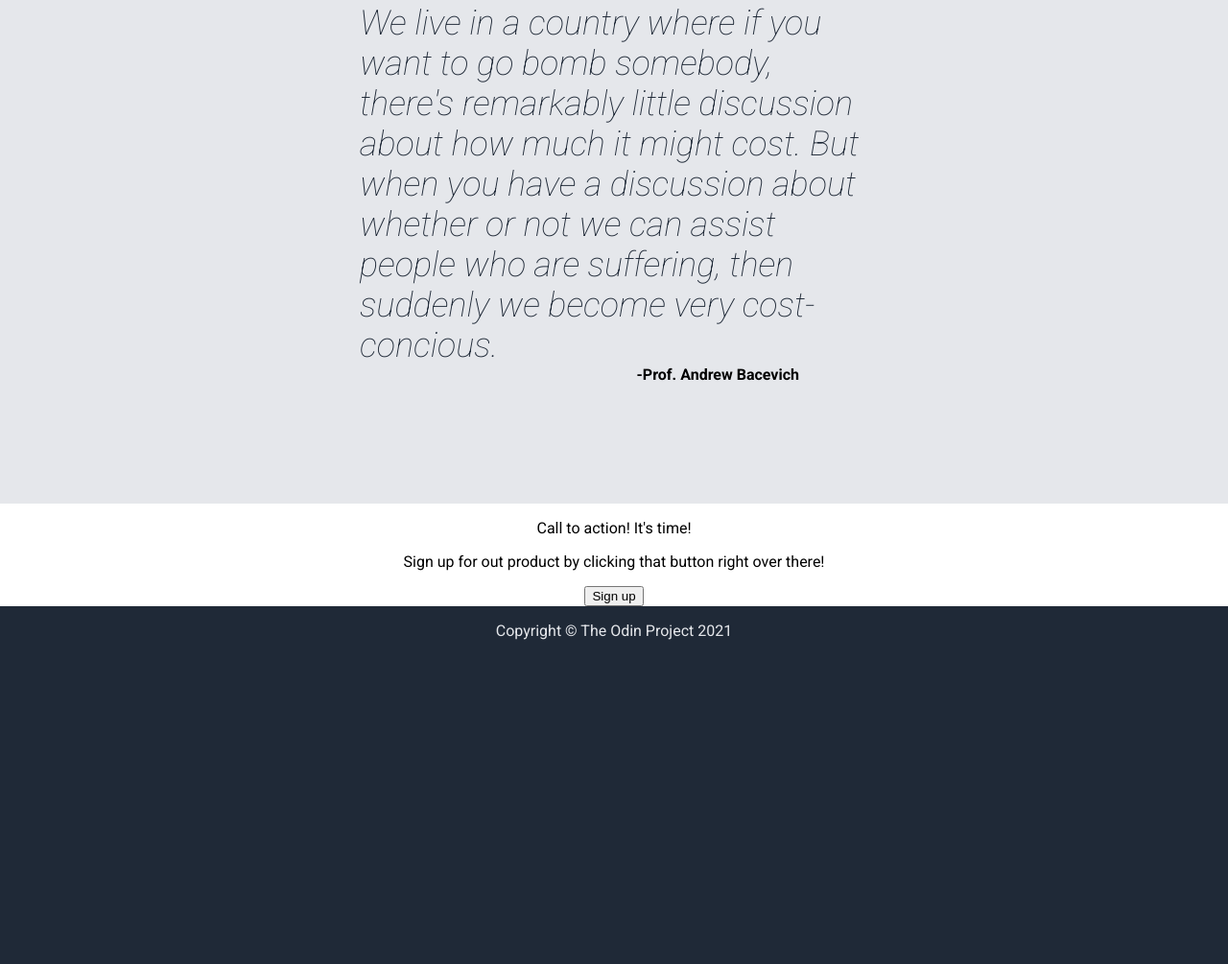
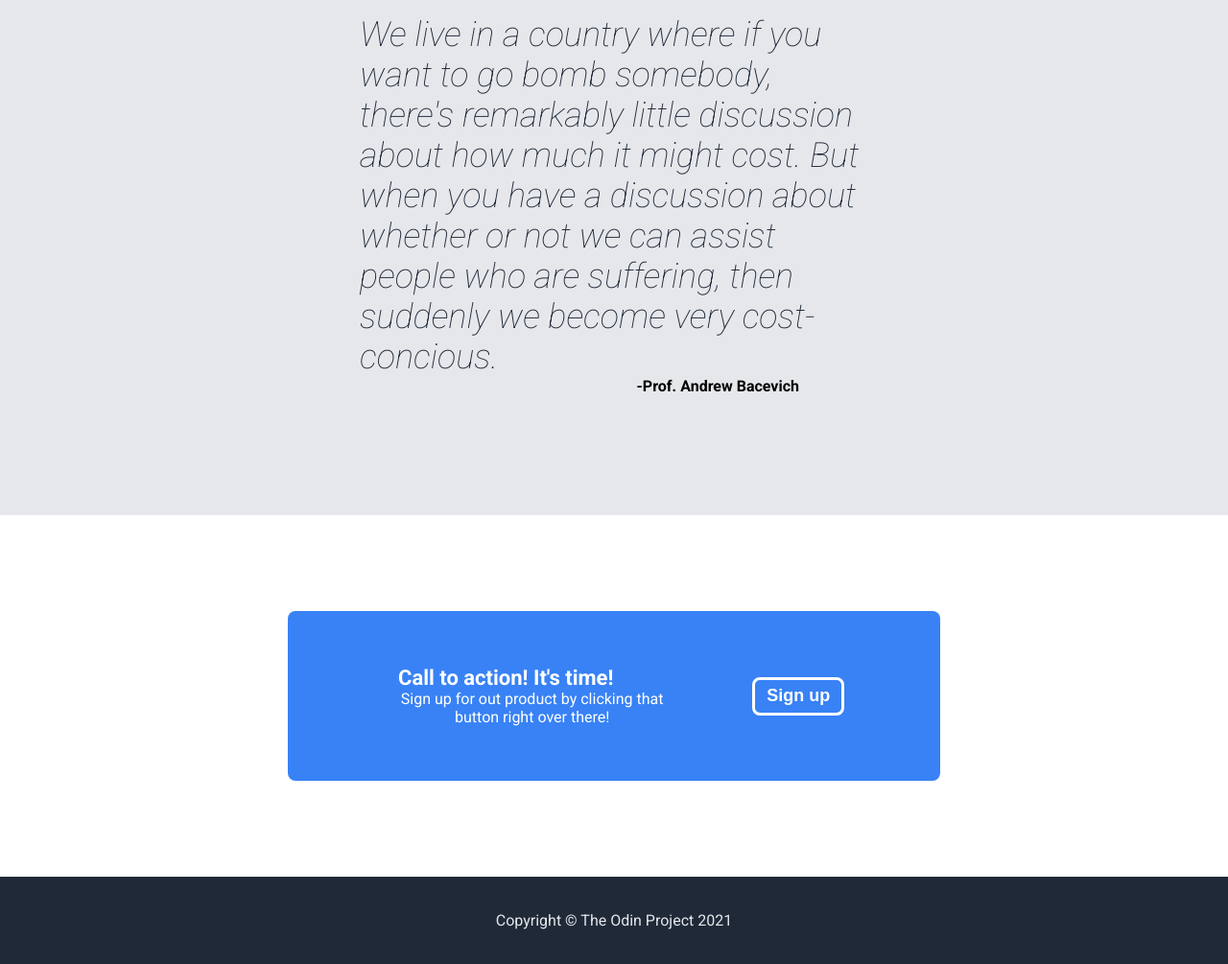
Before and after one commit to Epsilon157/Odin-Landing-Page, a plain HTML site: page index.html in a window 1280 px wide. Shown: the part 1428-2433 px from the top of the page at 96% size. Before the commit the page ends 2111 px from the top, so only its background shows below. Drawn offline with Linux system fonts and the light colour scheme.

Commit message:
Pretty sure this is completed All sections are done, should get a second opinion

```diff
--- a/index.html
+++ b/index.html
@@ -74,9 +74,13 @@
     </div>
 
     <div class="section4">
-        <p>Call to action! It's time!</p>
-        <p>Sign up for out product by clicking that button right over there!</p>
-        <button>Sign up</button>
+        <div class="sec4Content">
+            <div class="sec4Text">
+                <p class="callToAction">Call to action! It's time!</p>
+                <p>Sign up for out product by clicking that button right over there!</p>
+            </div>
+            <button>Sign up</button>
+        </div>
     </div>
 
     <div class="footer">
--- a/style.css
+++ b/style.css
@@ -1,14 +1,6 @@
 * {
   box-sizing:border-box
 }
-/* .roboto-font {
-  font-family: "Roboto", sans-serif;
-  font-optical-sizing: auto;
-  font-weight: <weight>;
-  font-style: normal;
-  font-variation-settings:
-    "wdth" 100;
-} */
 
 body{
     display:flex;
@@ -30,7 +22,6 @@ body{
     font-size: 18px;
     font-family: "Roboto", sans-serif;
     padding: 0px 300px 0px 300px;
-    /* min-width: 100%; */
 }
 
 .section2{
@@ -48,7 +39,7 @@ body{
 
 .section2 p{
     padding: 0px 16px 0px 16px;
-    margin: 46px 0px 46px 0px;
+    margin: 52px 0px 52px 0px;
 }
 
 .section3{
@@ -58,7 +49,6 @@ body{
     background-color: #E5E7EB;
     min-width: 100%;
     text-align: center;
-    /* font-family: "Roboto", sans-serif; */
     padding: 0px 300px 0px 300px;
     font-weight: 100;
 }
@@ -71,7 +61,6 @@ body{
 .section3 .sec3Content{
     display: flex;
     flex-direction: column;
-    /* padding:  */
     font-weight: 100;
     margin: 125px 0px;
     padding: 0px 75px;
@@ -82,7 +71,6 @@ body{
     font-style: italic;
     color: #1F2937;
     font-weight:100;
-    /* padding: 50px 100px 0px 100px; */
     margin: 0px;
     text-align: start;
 }
@@ -99,7 +87,50 @@ body{
     min-width: 100%;
     text-align: center;
     font-family: "Roboto", sans-serif;
-    padding: 0px 300px 0px 300px;
+    padding: 100px 300px;
+    display: flex;
+    justify-content: center;
+    align-items: center;
+}
+
+.section4 .sec4Content{
+    background-color: #3882F6;
+    color: white;
+    border-radius: 8px;
+    display: flex;
+    justify-content: space-between;
+    column-gap: 75px;
+    padding: 42px 100px;
+    min-width: 90%;
+}
+
+.section4 p{
+    margin: 0px;
+    justify-self: start;
+    align-self: flex-start;
+}
+
+.section4 .sec4Content .sec4Text{
+    margin:0px;
+    justify-self: flex-start;
+    padding: 15px;
+}
+
+.section4 .callToAction{
+    font-size: 22px;
+    font-weight: 700;
+}
+
+.section4 button{
+    background-color: #3882F6;
+    color:white;
+    border: solid white;
+    height: 40px;
+    width: 140px;
+    align-self: center;
+    border-radius: 8px;
+    font-weight: 700;
+    font-size: 18px;
 }
 
 .header{
@@ -124,7 +155,7 @@ body{
     justify-content: center;
     align-content: center;
     color: #E5E7EB;
-    padding: 0px 200px 0px 200px;
+    padding: 20px 200px 20px 200px;
 }
 
 .heroText{
@@ -189,7 +220,6 @@ body{
 .underHeader p{
     margin: 0px;
     display: flex;
-    /* flex-wrap: wrap; */
     text-wrap:wrap;
 }
 
```
